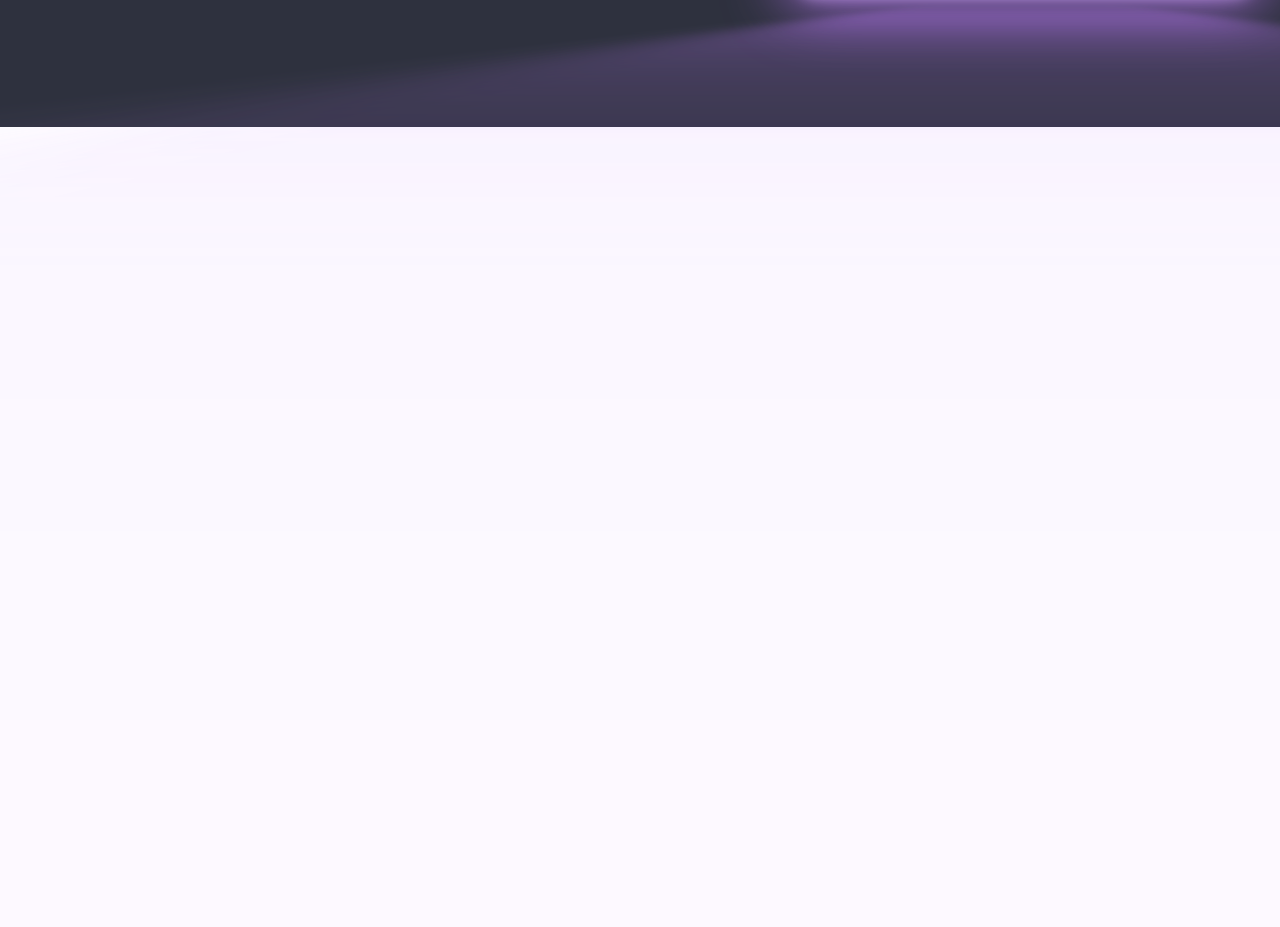
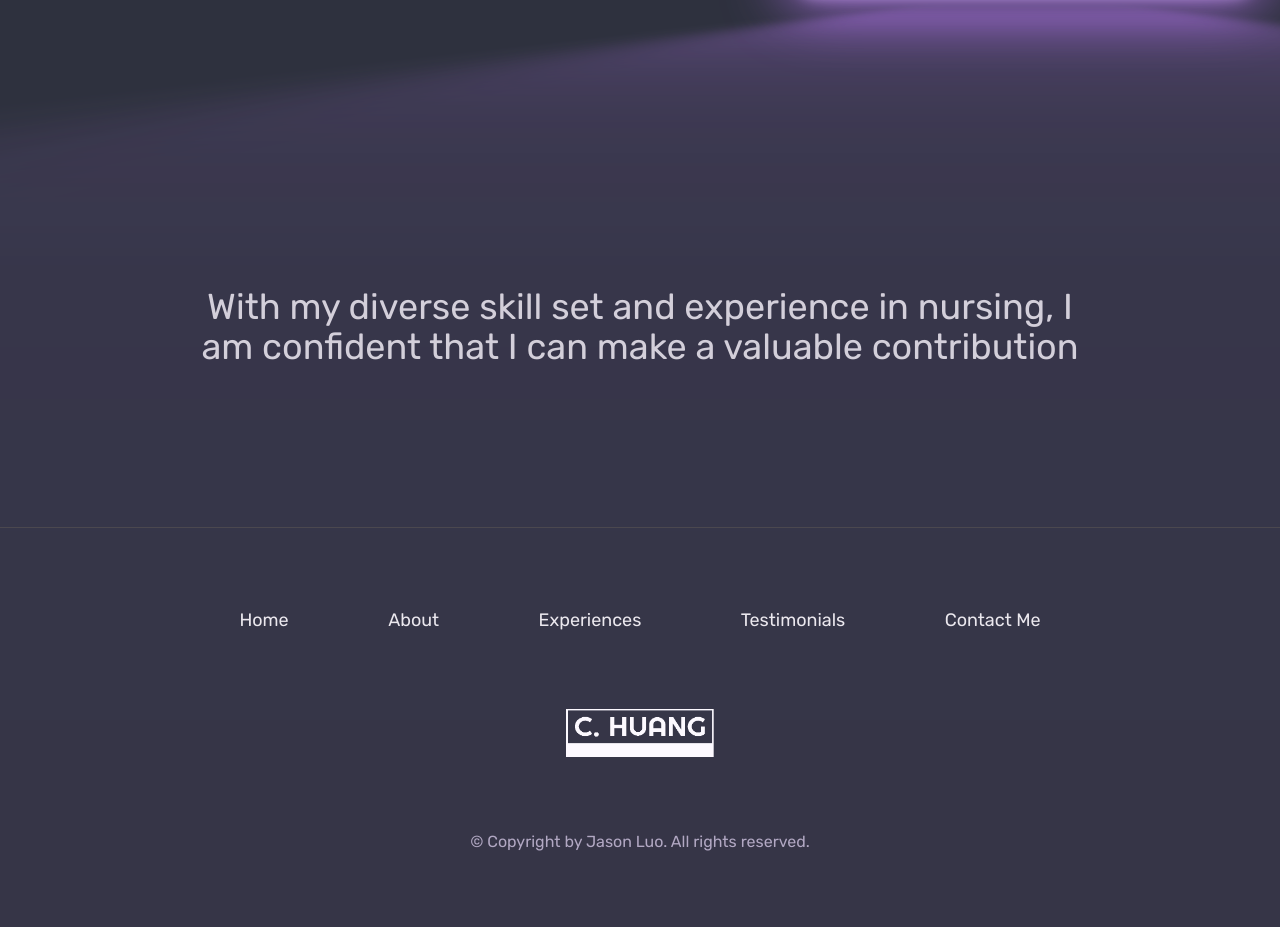
Before and after one commit to Z-Luo/personal-website-client, a website: page index.html in a window 1280 px wide. Shown: the part 8526-9453 px from the top of the page. Before the commit the page ends 8653 px from the top, so only its background shows below. Drawn offline with nearby package versions, Linux system fonts and the light colour scheme.

Commit message:
add motto, footer section

```diff
--- a/index.html
+++ b/index.html
@@ -675,7 +675,7 @@
             >
               <div>
                 <label for="full-name">Name</label>
-                <input id="full-name" type="text" placeholder="John Doe" />
+                <input id="full-name" type="text" placeholder="Your name..." />
               </div>
               <div>
                 <label for="email">Email Address</label>
@@ -702,7 +702,47 @@
           </div>
         </div>
       </section>
+
+      <section class="section--sentence">
+        <div class="sentence__container">
+          <p>
+            With my diverse skill set and experience in nursing, I am confident
+            that I can make a valuable contribution
+          </p>
+        </div>
+      </section>
     </main>
+
+    <!-- footer -->
+    <footer class="footer">
+      <ul class="footer__nav">
+        <li class="footer__item">
+          <a class="footer__link" href="#">Home</a>
+        </li>
+        <li class="footer__item">
+          <a class="footer__link" href="#">About</a>
+        </li>
+        <li class="footer__item">
+          <a class="footer__link" href="#">Experiences</a>
+        </li>
+        <li class="footer__item">
+          <a class="footer__link" href="#">Testimonials</a>
+        </li>
+        <li class="footer__item">
+          <a class="footer__link" href="#">Contact Me</a>
+        </li>
+      </ul>
+      <img src="img/logo.png" alt="Logo" class="footer__logo" />
+      <p class="footer__copyright">
+        &copy; Copyright by
+        <a
+          class="footer__link linkedin-link"
+          target="_blank"
+          href="https://www.linkedin.com/in/zizhen-luo-335314241/"
+          >Jason Luo</a
+        >. All rights reserved.
+      </p>
+    </footer>
 
     <script src="particles.js"></script>
     <script src="app.js"></script>
--- a/scss/style.scss
+++ b/scss/style.scss
@@ -124,6 +124,7 @@ body{
     color: white;
     font-size: 2.6rem;
     position: relative;
+    scroll-behavior: smooth;
 }
 
 .social{
@@ -1261,3 +1262,75 @@ input:focus, textarea:focus {
          0 0 2.5em 2em var(--glow-spread-color),
          inset 0 0 .5em .25em var(--glow-color);
  }
+
+/**********************************************************************************/
+/*contact*/
+/*********************************************************************************/
+ .section--sentence{
+background-color: $hero-color;
+height: 50vh;
+display: flex;
+justify-content: center;
+align-items: center;
+
+
+
+p{
+  color: $hero-color-light;
+  word-break:keep-all;
+  text-align: center;
+  font-size: 3.6rem;
+  line-height: 4rem;
+}
+ }
+
+ .sentence__container{
+  width: 90rem;
+ }
+
+
+ /**********************************************************************************/
+/*footer*/
+/*********************************************************************************/
+
+.footer{
+  background-color: $hero-color;
+  display: flex;
+  flex-direction: column;
+  justify-content: space-evenly;
+  align-items: center;
+  height: 50vh;
+  border-top: 1px solid #444;
+
+  ul{
+    display: flex;
+    align-items: center;
+    justify-content: space-evenly;
+    width: 100rem;
+
+    li{
+
+  list-style: none;
+    }
+  }
+
+  &__logo{
+    height: 4.8rem;
+  }
+}
+
+.footer__link{
+  text-decoration: none;
+  color: #eee;
+  font-size: 1.8rem;
+}
+
+.footer__copyright{
+  font-size: 1.6rem;
+  color: $tertiary-color;
+}
+
+.linkedin-link{
+  font-size: 1.6rem;
+  color: $tertiary-color;
+}
```
Also changed, not shown: css/style.css, 1 other file.
